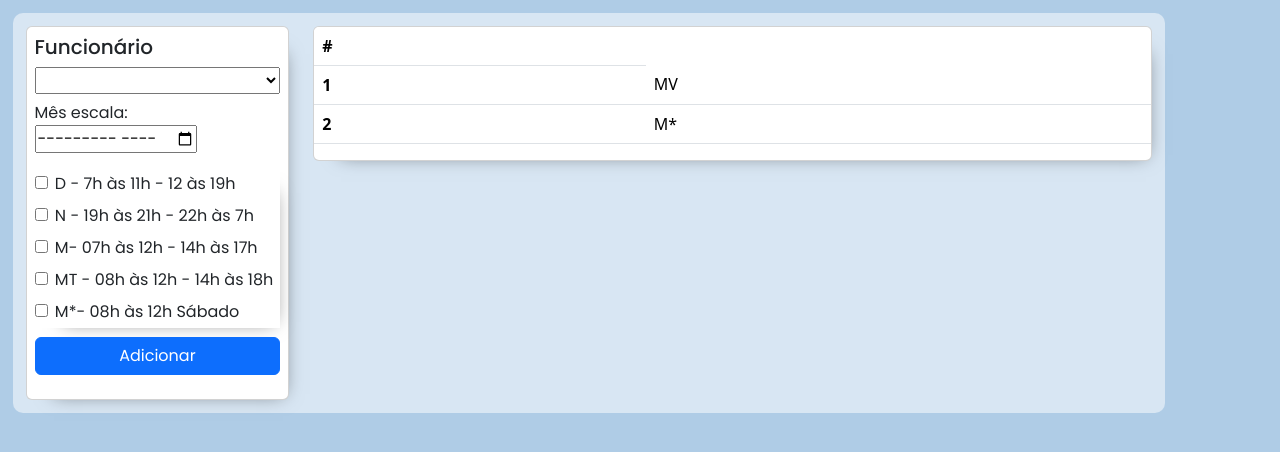
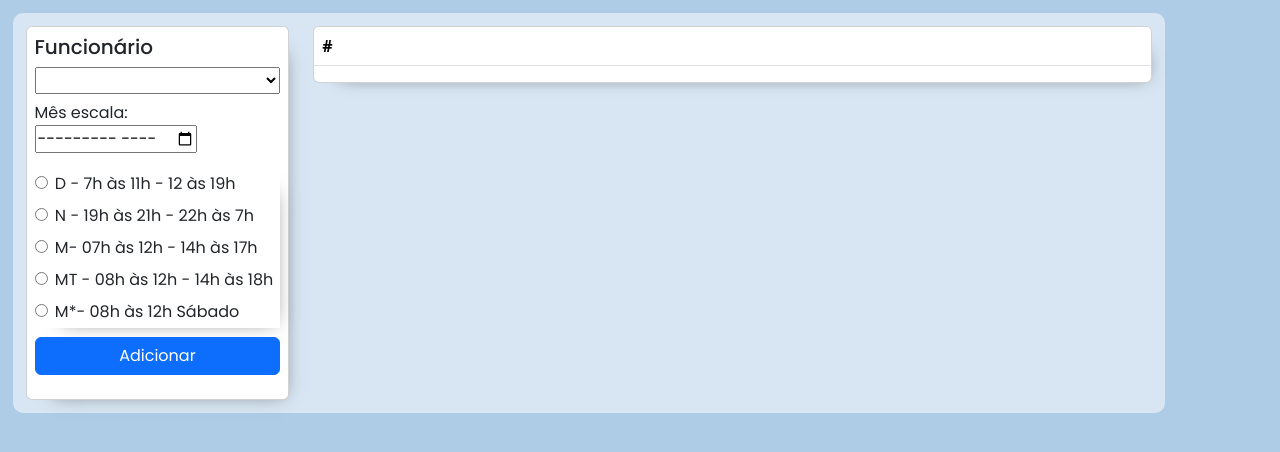
Before and after one commit to wesmnovaes/escala-de-trabalho, an Angular app in the folder escala/: page / in a window 1280 px wide. Shown: the top 452 px of the page. Built offline with nearby package versions, Linux system fonts and the light colour scheme.

Commit message:
Alteração nos formulários, criação de função nova para lógica do serviço e alteração na tabela do calendário

```diff
--- a/escala/src/app/app.component.html
+++ b/escala/src/app/app.component.html
@@ -8,7 +8,7 @@
                 <select class="custom-select" id="SelectfuncionaiosLista"  formControlName="SelectfuncionaiosLista">
                   <option selected>Escolha...</option>
                    @for (pessoa of pessoas; track pessoa){
-                    <option value={{pessoa.nome}}>{{pessoa.nome}}</option>}
+                    <option value={{pessoa}}>{{pessoa}}</option>}
                 </select>
             </div>
             <div class="form-row" style="padding-top: 3%;">
@@ -22,23 +22,23 @@
             <div class="form-row card-checkbox ">
                   <div class="row">
                     <div class="custom-control custom-checkbox my-1 mr-sm-2">
-                      <input type="checkbox" class="custom-control-input" id="checkboxD" formControlName="checkboxD" >
+                      <input type="radio" class="custom-control-input" id="checkboxD" formControlName="checkboxD" >
                       <label class="custom-control-label" for="checkboxD">D - 7h às 11h - 12 às 19h</label>
                     </div>
                     <div class="custom-control custom-checkbox my-1 mr-sm-2">
-                      <input type="checkbox" class="custom-control-input" id="checkboxN" formControlName="checkboxN">
+                      <input type="radio" class="custom-control-input" id="checkboxN" formControlName="checkboxN">
                       <label class="custom-control-label" for="checkboxN">N - 19h às 21h  - 22h às 7h</label>
                     </div>
                     <div class="custom-control custom-checkbox my-1 mr-sm-2">
-                      <input type="checkbox" class="custom-control-input" id="checkboxM" formControlName="checkboxM">
+                      <input type="radio" class="custom-control-input" id="checkboxM" formControlName="checkboxM">
                       <label class="custom-control-label" for="checkboxM">M- 07h às 12h  - 14h às 17h</label>
                     </div>
                     <div class="custom-control custom-checkbox my-1 mr-sm-2">
-                      <input type="checkbox" class="custom-control-input" id="checkboxMT" formControlName="checkboxMT">
+                      <input type="radio" class="custom-control-input" id="checkboxMT" formControlName="checkboxMT">
                       <label class="custom-control-label" for="checkboxMT">MT - 08h às 12h  -  14h às 18h</label>
                     </div>
                     <div class="custom-control custom-checkbox my-1 mr-sm-2">
-                      <input type="checkbox" class="custom-control-input" id="checkboxS" formControlName="checkboxS">
+                      <input type="radio" class="custom-control-input" id="checkboxS" formControlName="checkboxS">
                       <label class="custom-control-label" for="checkboxMS">M*- 08h às 12h Sábado</label>
                     </div>
                   </div>
@@ -55,19 +55,20 @@
             <thead>
               <tr >
                 <th scope="col">#</th>
-                 @for (c of calen; track c){
-                <th class="ver" scope="col"  ngSkipHydration>{{c}}</th> }
+                 @for (c of calen; track c)
+                 {
+                  <th scope="col" style="font-size: 8px;"  ngSkipHydration>{{c}}</th>
+                 }
               </tr>
             </thead>
             <tbody>
-              <tr>
-                <th scope="row">1</th>
-                <td>MV</td>
-              </tr>
-              <tr>
-                <th scope="row">2</th>
-                <td>M*</td>
-              </tr>
+              @for (fun of funcionario; track fun)
+              {
+                <tr>
+                    <th scope="row">{{fun}}</th>
+                    @for (esc of escala; track esc) {<td>{{esc}}</td>}
+                </tr>
+              }
             </tbody>
           </table>
         </div>
--- a/escala/src/app/app.component.ts
+++ b/escala/src/app/app.component.ts
@@ -19,7 +19,8 @@ import '../../node_modules/moment/locale/pt-br';
 export class AppComponent {
 
   calen:any[] = []
-
+  escala:any[] = []
+  pessoas = ['Maria', 'José','Júlia','Pedro']
   constructor(private $services: EscalaService, private formBuilder: FormBuilder){}
 
   funcionario:any[] = [];
@@ -36,12 +37,9 @@ export class AppComponent {
 
   onSubmit(){
     this.funcionario.push(this.checkoutForm.value.SelectfuncionaiosLista)
-    this.calen = this.$services.addPessoa(this.checkoutForm.value);
+    this.escala = (this.$services.addEscala(this.checkoutForm.value.checkboxD,this.checkoutForm.value.checkboxN,this.checkoutForm.value.checkboxM,this.checkoutForm.value.checkboxMT,this.checkoutForm.value.checkboxS))
+    this.calen = this.$services.addMes(this.checkoutForm.value);
     this.checkoutForm.reset();
+
   }
-
-  pessoas = [{nome:"Maria",dias:['D','-','D','-','D','-','D','-','D','-','D','-','D','-','D','-','D','-','D','-','D','-','D','-','D','-','D','-','D','-','D']},
-             {nome:"Julia",dias:['D','-','D','-','D','-','D','-','D','-','D','-','D','-','D','-','D','-','D','-','D','-','D','-','D','-','D','-','D','-','D']},
-             {nome:"João",dias:['D','-','D','-','D','-','D','-','D','-','D','-','D','-','D','-','D','-','D','-','D','-','D','-','D','-','D','-','D','-','D']}
-            ]
 }
--- a/escala/src/app/escala.service.ts
+++ b/escala/src/app/escala.service.ts
@@ -7,20 +7,39 @@ import moment from '../../node_modules/moment';
 export class EscalaService {
 
   calendario:any[] = [];
-
-
+  escala:any = [];
+  dias = 0;
   constructor(){}
 
-  addPessoa(ForObj:any){
+  addMes(ForObj:any){
 
-    let dias = moment(ForObj.escolhaMes, "YYYY-MM").daysInMonth()
+     this.dias = moment(ForObj.escolhaMes, "YYYY-MM").daysInMonth()
     if (this.calendario[0] == null) {
-      for(let i=0; i < dias; i++){
+      for(let i=0; i < this.dias; i++){
         let d = moment(ForObj.escolhaMes).add(i, 'days').format('D, ddd')
         this.calendario.push(d)
       }
     }
-
     return this.calendario;
   }
+  addEscala(checkboxD,checkboxN,checkboxM,checkboxMT,checkboxS){
+    if(checkboxD){
+      for (let d=0; d<this.dias; d++){
+        this.escala.push('D')
+      }} else if (checkboxN){
+        for (let d=0; d<this.dias; d++){
+          this.escala.push('N')
+        }}else if (checkboxM){
+          for (let d=0; d<this.dias; d++){
+            this.escala.push('M')
+          }}else if (checkboxMT){
+            for (let d=0; d<this.dias; d++){
+              this.escala.push('MT')
+            }}else if (checkboxS){
+              for (let d=0; d<this.dias; d++){
+                this.escala.push('S')
+              }}
+
+            return this.escala;
+  }
 }
--- a/escala/src/styles.css
+++ b/escala/src/styles.css
@@ -50,6 +50,7 @@ body{
     float: left;
     display: inline-block; vertical-align: top;
   }
+  /*colocar texto na vertical*/
   .ver
     {
       writing-mode: vertical-lr;
```
